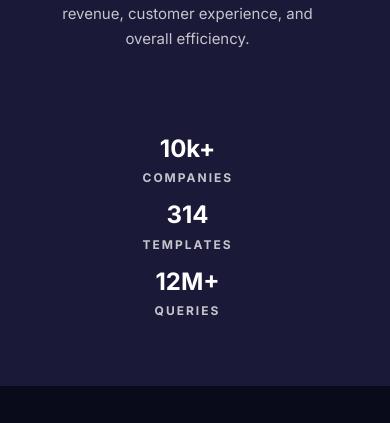
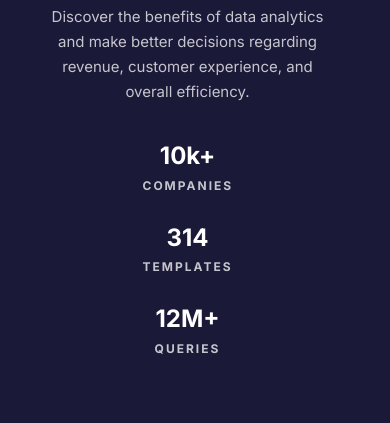
Before and after one commit to adamyuuki/stats-preview-card-component-main, a plain HTML site: page index.html in a window 390 px wide. Shown: the part 514-937 px from the top of the page. Before the commit the page ends 900 px from the top, so only its background shows below. Drawn offline with Linux system fonts and the light colour scheme.

Commit message:
day 5 - final

```diff
--- a/css/styles.css
+++ b/css/styles.css
@@ -112,6 +112,10 @@ body{
 
 @media (max-width: 576px) {
 
+  body{
+    padding: 3rem;
+  }
+
   .imagem-desktop{
     display: none;
   }
@@ -142,9 +146,14 @@ body{
   }
 
   .stats{
+    margin-top: 0;
     display: flex;
     flex-direction: column;
     align-items: center;
+  }
+
+  .stats-block{
+      margin-top: 1rem;
   }
 
 
```
